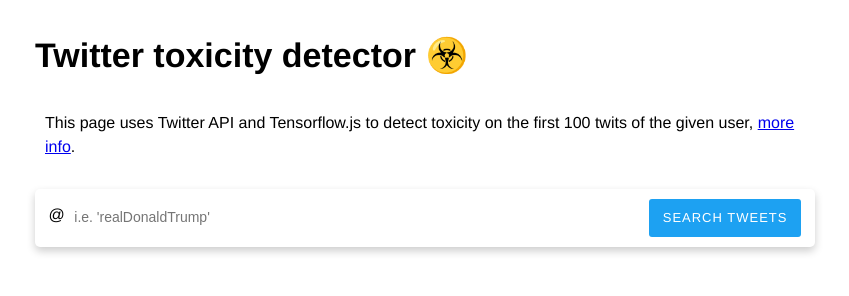
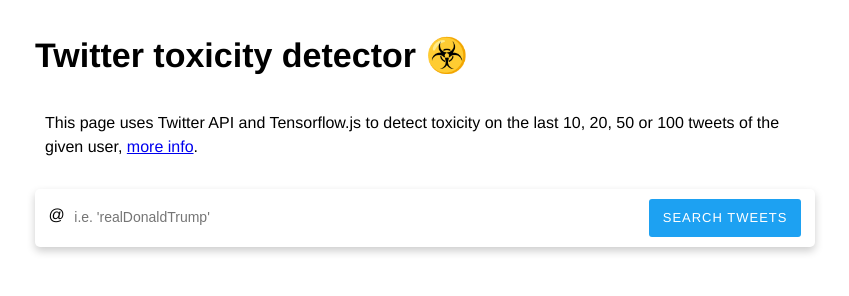
Before and after one commit to MCarlomagno/TwitterToxicityDetector, a website built with Parcel: page index.html in a window 1280 px wide. Shown: the whole page, without its empty margins (215-1064 px from the left). Built offline with nearby package versions, Linux system fonts and the light colour scheme; files whose address does not match are found by name; what @tensorflow-models/toxicity would draw is missing.

Commit message:
fix: language

```diff
--- a/index.html
+++ b/index.html
@@ -10,7 +10,7 @@
 
 <body>
   <h1>Twitter toxicity detector ☣️</h1>
-  <div class="description">This page uses Twitter API and Tensorflow.js to detect toxicity on the first 100 twits of the
+  <div class="description">This page uses Twitter API and Tensorflow.js to detect toxicity on the last 10, 20, 50 or 100 tweets of the
     given user, <a href="https://github.com/MCarlomagno" target="_blank">more info</a>. </div>
   <div id="input">
     <span id="at-sign">@</span>
```
